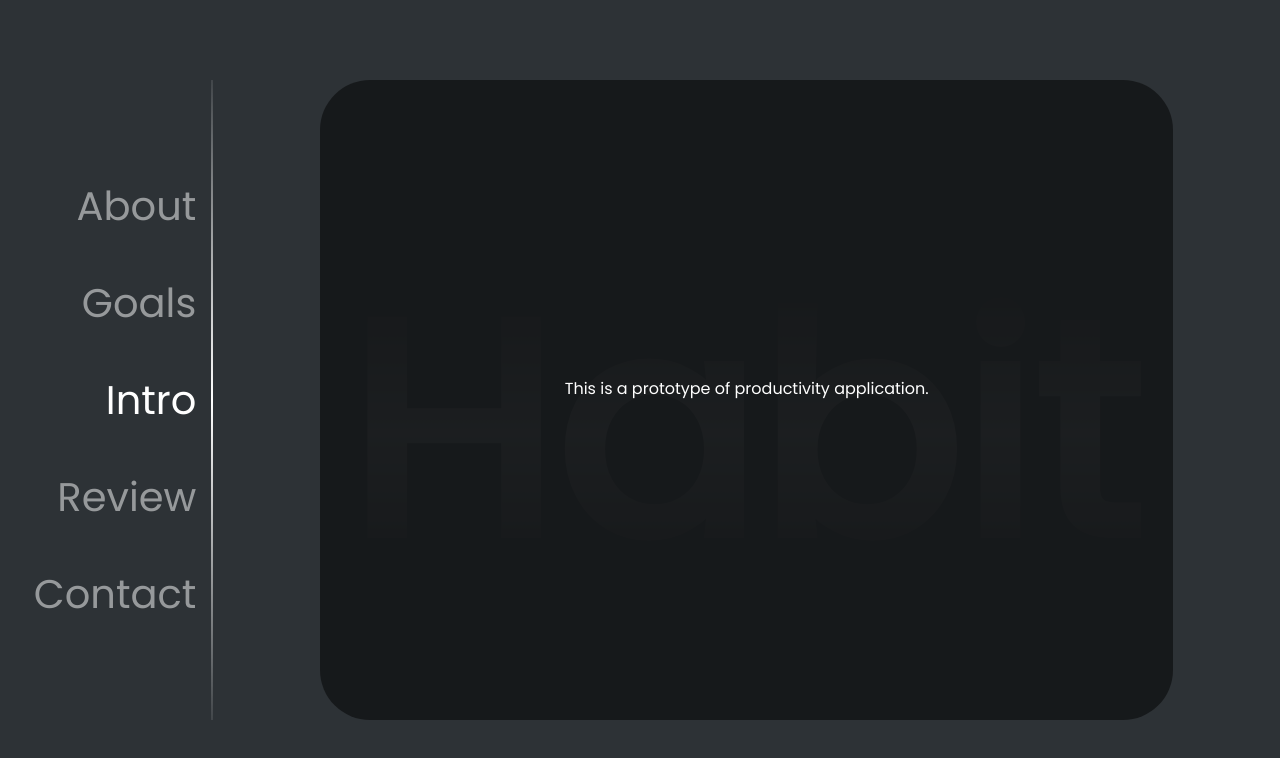
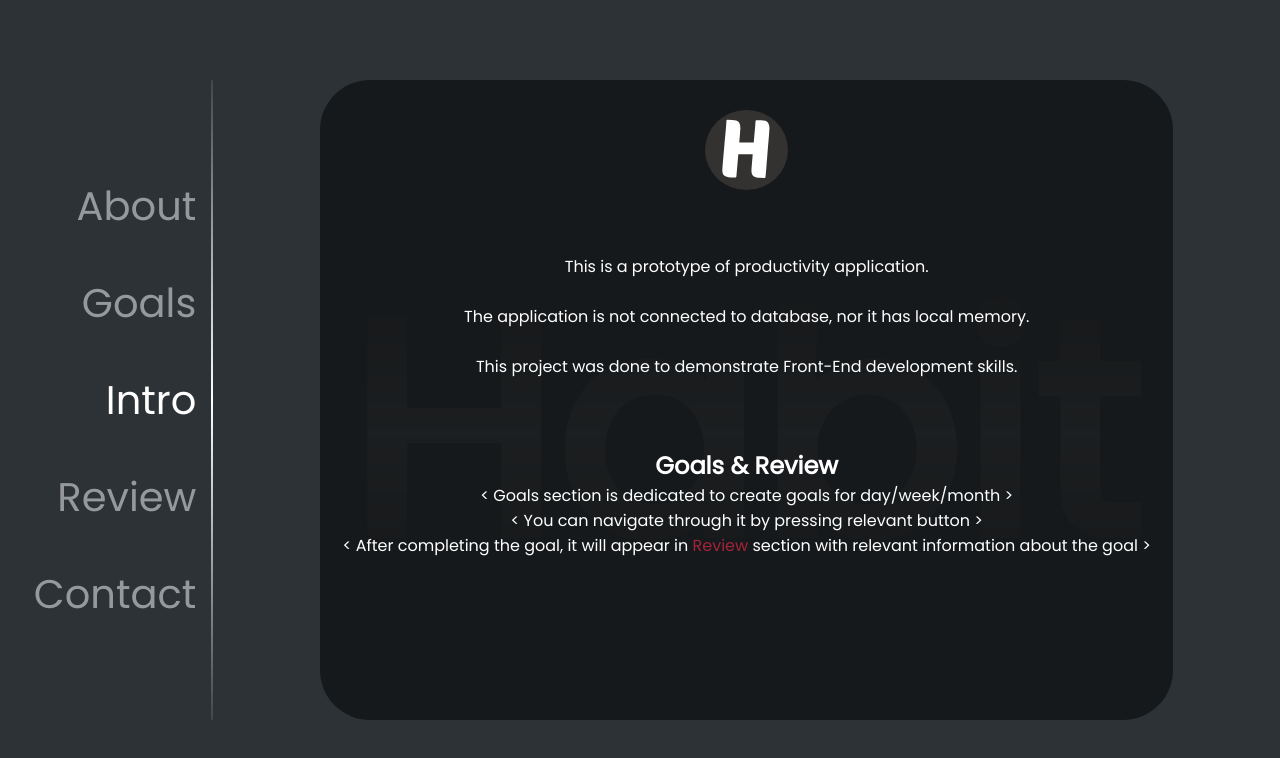
Before and after one commit to Baleksas/Tasks-tracker, a React (Create React App) app in the folder client/: page / in a window 1280 px wide. Shown: the top 758 px of the page. Built offline with nearby package versions, Linux system fonts and the light colour scheme; a web font is replaced by a local one.

Commit message:
fix: Intstructions page update

```diff
--- a/client/src/App.css
+++ b/client/src/App.css
@@ -258,17 +258,55 @@ nav::after {
   text-align: center;
   border-radius: 50px;
   display: flex;
+  height: 30%;
   justify-content: center;
 }
-.intro-container div {
-  transform: translateY(-50%);
+
+.intro-info {
+  flex: 3;
+  margin-top: 8vh;
+  align-self: center;
+  display: flex;
+  flex-direction: column;
+  align-items: center;
+}
+.intro-instructions {
+  flex: 5;
+  width: max-content;
+  width: 100%;
+  margin-top: 30px;
+}
+.intro-instructions a {
+  color: #a32338;
+}
+
+.intro-logo {
+  flex: 1;
+  margin-top: 30px;
+  max-height: 10vh;
+  align-items: center;
+  position: relative;
+}
+.intro-logo img {
+  align-self: center;
+  height: 100%;
+}
+.intro-instructions li::after {
+  content: " >";
+}
+.intro-instructions li::before {
+  content: "< ";
+}
+.intro-instructions ul li {
+  width: max-content;
+  max-width: 95%;
+  margin: auto;
 }
 /* GRID & ABOUT */
 .about-container {
   align-self: center;
   margin: auto;
   width: 60%;
-
   height: 100%;
 }
 .projects {
@@ -789,4 +827,10 @@ th {
   .goals-items {
     grid-template-columns: repeat(auto-fit, minmax(100px, 95%));
   }
+  .intro-container {
+    font-size: 13px;
+  }
+  .intro-container {
+    width: 99%;
+  }
 }
--- a/client/src/components/Instructions.js
+++ b/client/src/components/Instructions.js
@@ -2,7 +2,7 @@ import React from "react";
 import { container, item } from "../Styles/Transitions";
 import { AnimatePresence, motion } from "framer-motion";
 import { pageTransition } from "../Styles/Transitions";
-
+import Logo from "../../src/images/Logo.svg";
 const Instructions = () => {
   return (
     <motion.div
@@ -13,11 +13,34 @@ const Instructions = () => {
       className="container"
     >
       <motion.div className="intro-container">
-        <div>
+        <div className="intro-logo">
+          <img src={Logo} alt="" />
+        </div>
+        <div className="intro-info">
           <span>This is a prototype of productivity application.</span>
+          <br />
+          <span>
+            The application is not connected to database, nor it has local
+            memory.
+          </span>
+          <br />
+          <span>
+            This project was done to demonstrate Front-End development skills.
+          </span>
         </div>
-        <div>
-          <ul></ul>
+        <div className="intro-instructions">
+          <h2>Goals & Review</h2>
+          <ul>
+            <li>
+              Goals section is dedicated to create goals for day/week/month
+            </li>
+            <li>You can navigate through it by pressing relevant button</li>
+            <li>
+              After completing the goal, it will appear in{" "}
+              <a href="/review">Review</a> section with relevant information
+              about the goal
+            </li>
+          </ul>
         </div>
       </motion.div>
     </motion.div>
```
